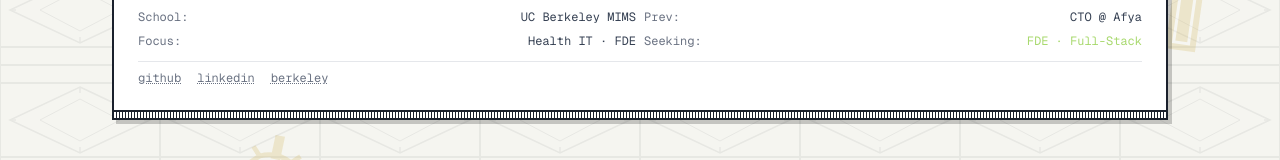
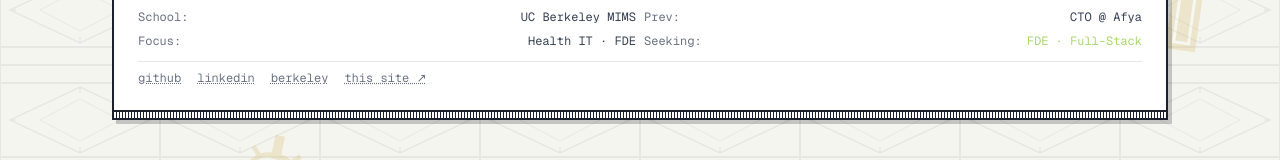
Before and after one commit to mpcoulib/portfolio, a Next.js app: page / in a window 1280 px wide. Shown: the part 265-425 px from the top of the page. Built offline with nearby package versions, Linux system fonts and the light colour scheme.

Commit message:
adding more links

```diff
--- a/src/app/page.tsx
+++ b/src/app/page.tsx
@@ -150,6 +150,8 @@ export default function Home() {
                     className="text-xs font-mono text-gray-500 hover:text-[#a8d96e] transition-colors underline decoration-dotted">linkedin</a>
                   <a href="https://www.ischool.berkeley.edu/people/massa-coulibaly" target="_blank" rel="noopener noreferrer"
                     className="text-xs font-mono text-gray-500 hover:text-[#a8d96e] transition-colors underline decoration-dotted">berkeley</a>
+                  <a href="https://github.com/mpcoulib/portfolio" target="_blank" rel="noopener noreferrer"
+                    className="text-xs font-mono text-gray-500 hover:text-[#a8d96e] transition-colors underline decoration-dotted">this site ↗</a>
                 </div>
               </div>
             </div>
@@ -252,6 +254,11 @@ export default function Home() {
               {'>'} Designed with intentional imperfection<br />
               {'>'} Built with Next.js + Motion<br />
               {'>'} Inspired by notebooks & System 7<br />
+              {'>'} Source:{' '}
+              <a href="https://github.com/mpcoulib/portfolio" target="_blank" rel="noopener noreferrer"
+                className="text-[#a8d96e] hover:underline">
+                github.com/mpcoulib/portfolio ↗
+              </a><br />
               {'>'} <span className="text-[#a8d96e]">█</span>
             </div>
           </div>
```
